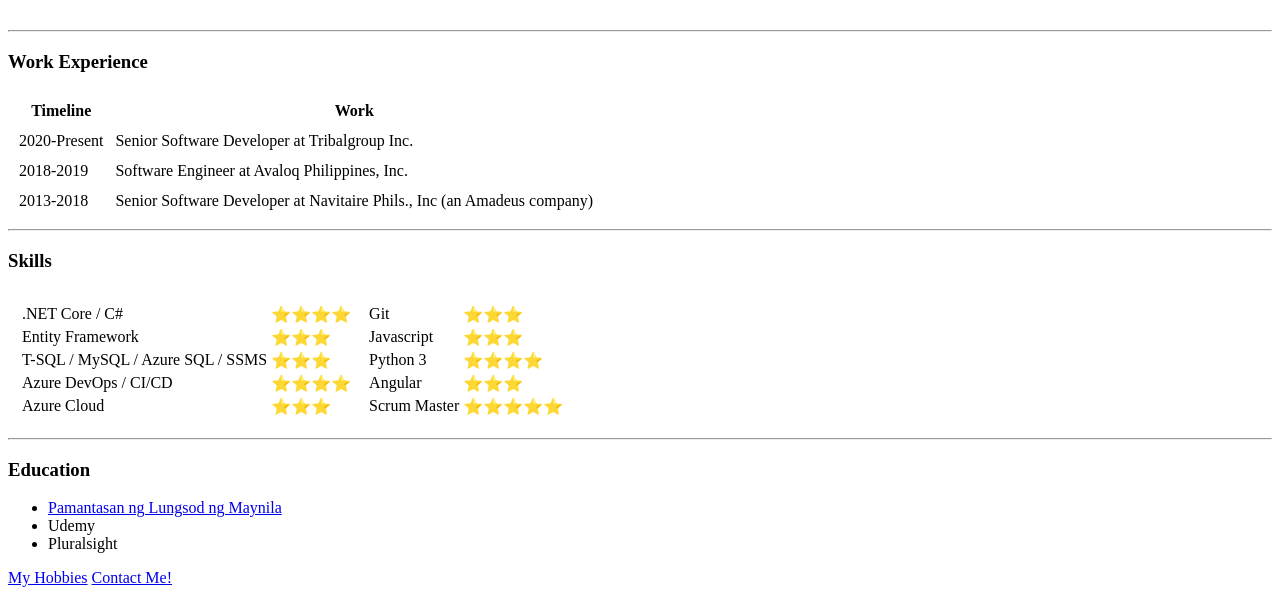
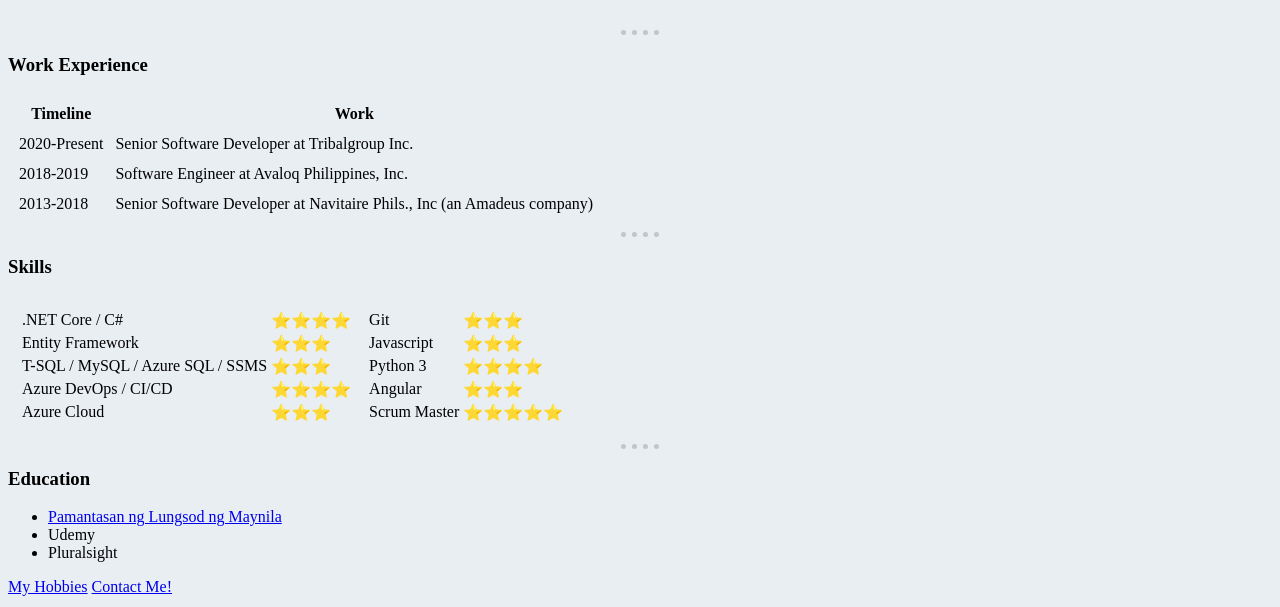
Before and after one commit to mariaiza/cv, a plain HTML site: page index.html in a window 1280 px wide. Shown: the part 193-800 px from the top of the page. Drawn offline with Linux system fonts and the light colour scheme.

Commit message:
S4_L33: InlineCSS

```diff
--- a/index.html
+++ b/index.html
@@ -6,9 +6,22 @@
   <meta http-equiv="X-UA-Compatible" content="IE=edge" />
   <meta name="viewport" content="width=device-width, initial-scale=1.0" />
   <title>Aiza's Personal Site</title>
+
+  <style>
+    body {
+      background-color: #e9eef3;
+    }
+    hr {
+      border-style: dotted none none;
+      width: 3%;
+      border-width: 5px;
+      /* border-bottom: 0px; */
+      border-color: #c2c6c7;
+    }
+  </style>
 </head>
 
-<body>
+<body >
   <table cellspacing="20">
     <tr>
       <td><img src="aiza_display_photo.png" alt="Aiza's Display Picture"></td>
```
